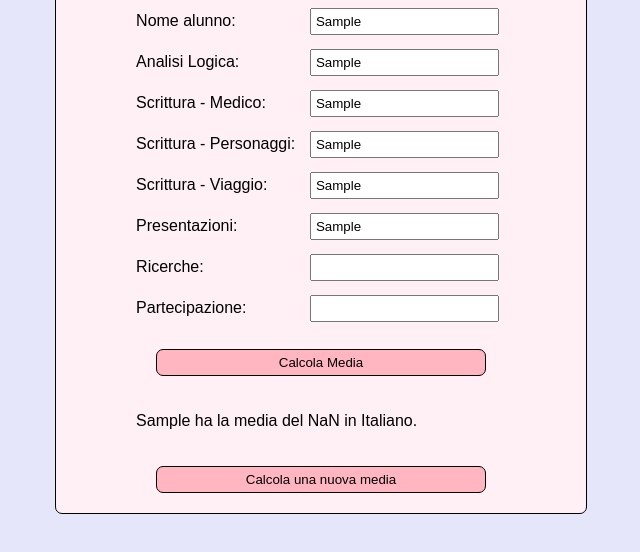
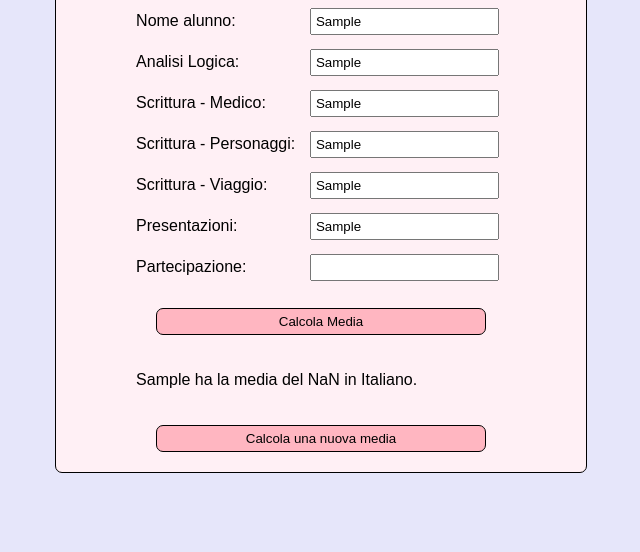
Before and after one commit to IAmNini/voti-mamma, a plain HTML site: page index.html in a window 1280 px wide. Both pictures are taken after typing "Sample", "Sample", "Sample", "Sample", "Sample", "Sample" into the empty fields and a click on the button "Calcola Media". Shown: the part 118-670 px from the top of the page, without its empty margins (319-959 px from the left). Drawn offline with Linux system fonts and the light colour scheme.

Commit message:
no ricerche

```diff
--- a/app.js
+++ b/app.js
@@ -6,7 +6,6 @@ function main() {
   const voto3 = document.getElementById('voto3') // vale 33.33%
   const voto4 = document.getElementById('voto4') // vale 33.33%
   const voto5 = document.getElementById('voto5') // vale 100%
-  const voto6 = document.getElementById('voto6') // vale 100%
   const voto7 = document.getElementById('voto7') // vale 200%
   const submitButton = document.querySelector('button')
   const risultato = document.getElementById('risultato')
@@ -14,7 +13,7 @@ function main() {
 
   submitButton.addEventListener('click', (event) => {
     event.preventDefault()
-    const media = (parseInt(voto1.value) * 10 + parseInt(voto2.value) * 3.333 + parseInt(voto3.value) * 3.333 + parseInt(voto4.value) * 3.333 + parseInt(voto5.value) * 10 + parseInt(voto6.value) * 10 + parseInt(voto7.value) * 20) / 59.999
+    const media = (parseInt(voto1.value) * 10 + parseInt(voto2.value) * 3.333 + parseInt(voto3.value) * 3.333 + parseInt(voto4.value) * 3.333 + parseInt(voto5.value) * 10 + parseInt(voto7.value) * 20) / 49.999
     risultato.innerHTML = nomeAlunno.value + ' ha la media del ' + media.toFixed(2) + ' in Italiano.'
     nuovaMedia.classList.remove('nuova-media')
   })
--- a/index.html
+++ b/index.html
@@ -39,10 +39,6 @@
           <input type="text" id="voto5" />
         </div>
         <div class="label-and-input">
-          <label>Ricerche:</label>
-          <input type="text" id="voto6" />
-        </div>
-        <div class="label-and-input">
           <label>Partecipazione:</label>
           <input type="text" id="voto7" />
         </div>
```
